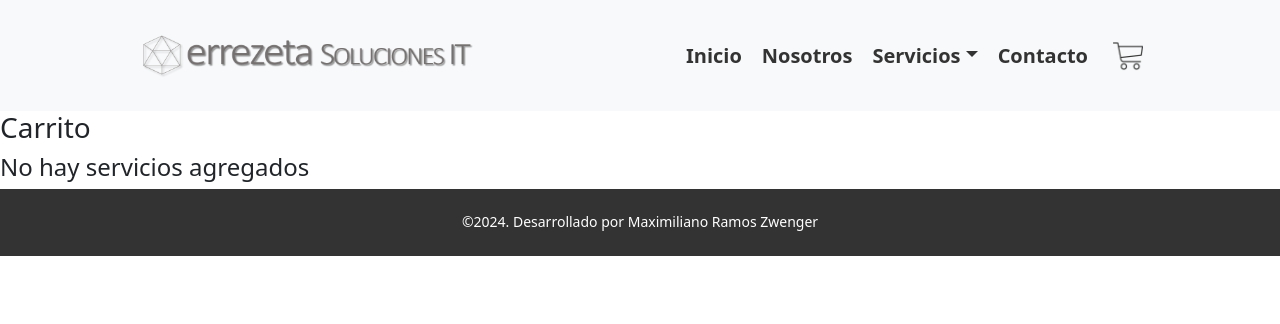
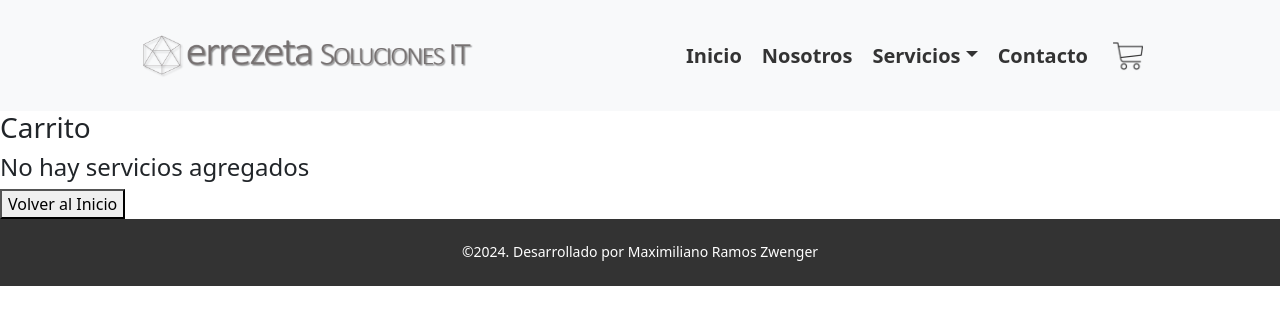
Before and after one commit to mramoszwenger/-ReactJS-entregaFinal-MaximilianoRamosZwenger, a React (Vite) app: page /carrito in a window 1280 px wide. Shown: the top 324 px of the page. Built offline with nearby package versions, Linux system fonts and the light colour scheme.

Commit message:
entregaFinal-MRZ-v3.1.1

```diff
--- a/src/components/Cart/Cart.jsx
+++ b/src/components/Cart/Cart.jsx
@@ -1,5 +1,6 @@
 import React, { useContext } from 'react';
 import { CartContex } from '../../context/CartContex';
+import { Link } from 'react-router-dom';
 
 const Cart = () => {
 
@@ -10,6 +11,7 @@
         <h3>Carrito</h3>
         {cart.length == 0 ? <>
         <h4>No hay servicios agregados</h4>
+        <Link to={"/"}><button>Volver al Inicio</button></Link>
         </> : <h4>Lista de servicios</h4>
         }
     </div>
```
